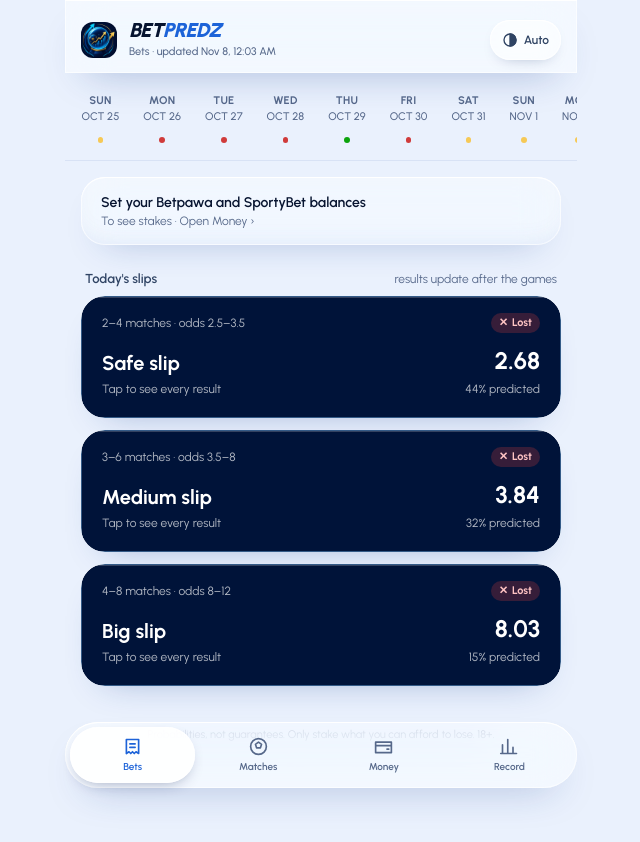
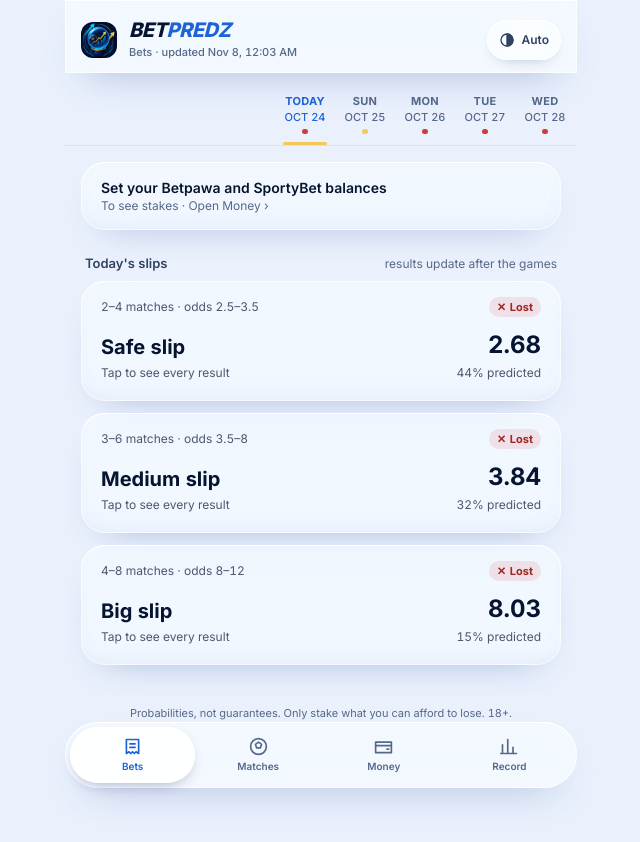
Before and after one commit to Lyzer10/betpred, a React (Vite) app in the folder web/: page / in a window 1280 px wide. Shown: the top 842 px of the page, without its empty margins (319-959 px from the left). Built offline with nearby package versions, Linux system fonts and the light colour scheme.

Commit message:
UI: slip cards full glass, Inter font back, date strip centred on today
Co-Authored-By: Claude Opus 5.5 <noreply@anthropic.com>

```diff
--- a/web/index.html
+++ b/web/index.html
@@ -8,7 +8,7 @@
     <link rel="apple-touch-icon" href="/icons/apple-touch-icon.png" />
     <link rel="preconnect" href="https://fonts.googleapis.com" />
     <link rel="preconnect" href="https://fonts.gstatic.com" crossorigin />
-    <link href="https://fonts.googleapis.com/css2?family=Urbanist:wght@400;500;600;700;800;900&display=swap" rel="stylesheet" />
+    <link href="https://fonts.googleapis.com/css2?family=Inter:wght@400;500;600;700;800&display=swap" rel="stylesheet" />
     <title>BetPredz</title>
   </head>
   <body>
--- a/web/src/index.css
+++ b/web/src/index.css
@@ -146,7 +146,7 @@
 }
 
 @theme inline {
-  --font-sans: "Urbanist", ui-sans-serif, system-ui, sans-serif;
+  --font-sans: "Inter", ui-sans-serif, system-ui, sans-serif;
   --color-bg: var(--bg);
   --color-surface: var(--surface);
   --color-surface-2: var(--surface-2);
@@ -222,18 +222,16 @@ input[type="number"] { -moz-appearance: textfield; }
   box-shadow: inset 0 1px 0 rgb(255 255 255 / 0.35), 0 8px 20px -10px var(--btn);
 }
 
+/* Slip header and past slips: part of the frosted card itself (no coloured block). */
 .slip-hero {
-  background: var(--hero-solid);
-  box-shadow: inset 0 1px 0 rgb(255 255 255 / 0.3), inset 0 0 0 1px rgb(255 255 255 / 0.08);
+  color: var(--ink);
+  background: transparent;
+  border-bottom: 1px solid var(--border);
 }
 
 .past-slip-card {
-  color: var(--past-slip-ink);
-  background: var(--past-slip-surface);
-  border: 1px solid var(--past-slip-border);
-  box-shadow: inset 0 1px 0 rgb(255 255 255 / 0.2), 0 14px 30px -24px rgb(0 40 120 / 0.8);
-  -webkit-backdrop-filter: blur(18px) saturate(170%);
-  backdrop-filter: blur(18px) saturate(170%);
+  color: var(--ink);
+  background: transparent;
 }
 
 .date-result-dot {
@@ -281,9 +279,9 @@ input[type="number"] { -moz-appearance: textfield; }
   font-weight: 650;
 }
 
-.past-slip-status-won { color: var(--hero-status-good); background: var(--hero-status-good-bg); }
-.past-slip-status-lost { color: var(--hero-status-critical); background: var(--hero-status-critical-bg); }
-.past-slip-status-pending { color: var(--hero-ink); background: rgb(255 255 255 / 0.13); }
+.past-slip-status-won { color: var(--good-ink); background: color-mix(in srgb, var(--good) 14%, transparent); }
+.past-slip-status-lost { color: var(--critical-ink); background: color-mix(in srgb, var(--critical) 12%, transparent); }
+.past-slip-status-pending { color: var(--ink-2); background: var(--surface-2); }
 
 .best-pick {
   width: 7.5rem;
@@ -325,8 +323,7 @@ input[type="number"] { -moz-appearance: textfield; }
 @media (prefers-reduced-transparency: reduce) {
   .glass-strong,
   .glass-light,
-  .glass-control,
-  .past-slip-card {
+  .glass-control {
     background: var(--bg);
     -webkit-backdrop-filter: none;
     backdrop-filter: none;
@@ -337,7 +334,6 @@ input[type="number"] { -moz-appearance: textfield; }
   .glass-strong,
   .glass-light,
   .glass-control { background: var(--bg); }
-  .past-slip-card { background: #0c2a6b; }
 }
 
 /* Live matches: a small pulsing dot. */
--- a/web/src/ui.tsx
+++ b/web/src/ui.tsx
@@ -147,24 +147,27 @@ export function DateStrip({ dates, selected, onSelect, markers }: {
     if (!strip) return;
     const focusIndex = dates.indexOf(selected && dates.includes(selected) ? selected : today);
     if (focusIndex < 0) return;
-    const buttons = strip.querySelectorAll<HTMLElement>("[data-date]");
-    const rightmost = buttons[Math.min(focusIndex + 2, buttons.length - 1)];
-    if (!rightmost) return;
-    strip.scrollLeft = Math.max(0, rightmost.offsetLeft + rightmost.offsetWidth - strip.clientWidth);
+    const focus = strip.querySelectorAll<HTMLElement>("[data-date]")[focusIndex];
+    if (!focus) return;
+    // The selected day (or today) sits in the middle of the strip.
+    strip.scrollLeft = Math.max(0, focus.offsetLeft + focus.offsetWidth / 2 - strip.clientWidth / 2);
   }, [dates, selected, today]);
   return (
-    <div ref={stripRef} className="no-scrollbar -mx-4 flex overflow-x-auto border-b border-border/70 px-2" role="tablist">
+    <div ref={stripRef} className="no-scrollbar relative -mx-4 flex overflow-x-auto border-b border-border/70" role="tablist"
+      style={{ paddingInline: "calc(50% - 1.875rem)" }}>
       {dates.map((d) => {
         const date = new Date(`${d}T12:00:00`);
         const active = d === selected;
         return (
           <button key={d} role="tab" data-date={d} aria-selected={active} onClick={() => onSelect(d)}
-            className={`relative shrink-0 px-3 pb-2.5 pt-1 text-center ${active ? "text-accent" : "text-ink-3"}`}>
-            <div className="text-[11px] font-bold tracking-wide">
+            className={`relative flex w-[3.75rem] shrink-0 flex-col items-center justify-start pb-2.5 pt-1 text-center ${active ? "text-accent" : "text-ink-3"}`}>
+            <div className="text-[11px] font-bold leading-4 tracking-wide">
               {d === today ? "TODAY" : date.toLocaleDateString(undefined, { weekday: "short" }).toUpperCase()}
             </div>
-            <div className="text-[11px] font-medium">{date.toLocaleDateString(undefined, { day: "numeric", month: "short" }).toUpperCase()}</div>
-            {markers?.[d] && <span aria-label={`${markers[d]} bets`} className={`date-result-dot date-result-${markers[d]} mt-1`} />}
+            <div className="text-[11px] font-medium leading-4">{date.toLocaleDateString(undefined, { day: "numeric", month: "short" }).toUpperCase()}</div>
+            <span className="mt-1 flex h-1.5 items-center">
+              {markers?.[d] && <span aria-label={`${markers[d]} bets`} className={`date-result-dot date-result-${markers[d]}`} />}
+            </span>
             {active && <span className="date-active-line absolute inset-x-2 bottom-0 h-[3px] rounded-full" />}
           </button>
         );
--- a/web/src/views/Matches.tsx
+++ b/web/src/views/Matches.tsx
@@ -381,7 +381,7 @@ function MatchDetail({ fixture, onBack }: { fixture: Fixture; onBack: () => void
     <div className="space-y-4">
       <button onClick={onBack} className="px-1 text-sm font-semibold text-accent">‹ Matches</button>
       <Card className="overflow-hidden">
-        <div className="bg-hero px-5 pb-5 pt-4 text-hero-ink">
+        <div className="slip-hero px-5 pb-5 pt-4">
           <div className="text-center text-xs opacity-70">{kickoffLabel(fixture.kickoff_utc)}</div>
           <div className="mt-4 grid grid-cols-[1fr_auto_1fr] items-start gap-2">
             <div className="flex flex-col items-center gap-2 text-center">
--- a/web/src/views/MatchesRedesign.tsx
+++ b/web/src/views/MatchesRedesign.tsx
@@ -152,7 +152,7 @@ function MatchPage({ fixture, tab, expected, onBack, onTab, onLeague }: { fixtur
     { id: "stats", label: "Stats" }, { id: "lineups", label: "Line-ups" }, ...(started ? [{ id: "overview" as MatchTab, label: "Overview" }] : [])];
   const shown: MatchTab = tab === "h2h" ? "stats" : tab === "overview" && !started ? "insights" : tab;
   return <div className="space-y-4"><button onClick={onBack} className="text-sm font-semibold text-accent">‹ Matches</button>
-    <Card className="overflow-hidden"><div className="bg-hero px-5 pb-5 pt-4 text-hero-ink"><div className="text-center text-xs opacity-70">{new Date(fixture.kickoff_utc).toLocaleString(undefined, { weekday: "short", day: "numeric", month: "short", hour: "2-digit", minute: "2-digit" })}</div><div className="mt-4 grid grid-cols-[1fr_auto_1fr] items-start gap-2"><TeamHero team={fixture.home} /><div className="pt-3 text-center">{fixture.markets.length ? <><b className="text-2xl">{fixture.expected_goals[0].toFixed(1)}–{fixture.expected_goals[1].toFixed(1)}</b><span className="block text-[11px] opacity-60">expected goals</span></> : <b className="text-sm">Prediction later</b>}</div><TeamHero team={fixture.away} /></div></div>{fixture.top_scorelines.length > 0 && <div className="flex items-center justify-between gap-2 px-4 py-3"><span className="text-xs text-ink-3">Likeliest scores</span><span className="flex gap-1.5">{fixture.top_scorelines.map((score) => <span key={score.score} className="rounded-lg bg-surface-2 px-2 py-1 text-xs font-bold">{score.score} <i className="not-italic text-ink-3">{pct(score.probability)}</i></span>)}</span></div>}</Card>
+    <Card className="overflow-hidden"><div className="slip-hero px-5 pb-5 pt-4"><div className="text-center text-xs opacity-70">{new Date(fixture.kickoff_utc).toLocaleString(undefined, { weekday: "short", day: "numeric", month: "short", hour: "2-digit", minute: "2-digit" })}</div><div className="mt-4 grid grid-cols-[1fr_auto_1fr] items-start gap-2"><TeamHero team={fixture.home} /><div className="pt-3 text-center">{fixture.markets.length ? <><b className="text-2xl">{fixture.expected_goals[0].toFixed(1)}–{fixture.expected_goals[1].toFixed(1)}</b><span className="block text-[11px] opacity-60">expected goals</span></> : <b className="text-sm">Prediction later</b>}</div><TeamHero team={fixture.away} /></div></div>{fixture.top_scorelines.length > 0 && <div className="flex items-center justify-between gap-2 px-4 py-3"><span className="text-xs text-ink-3">Likeliest scores</span><span className="flex gap-1.5">{fixture.top_scorelines.map((score) => <span key={score.score} className="rounded-lg bg-surface-2 px-2 py-1 text-xs font-bold">{score.score} <i className="not-italic text-ink-3">{pct(score.probability)}</i></span>)}</span></div>}</Card>
     <div role="tablist" aria-label="Match sections" className="no-scrollbar -mx-1 flex overflow-x-auto border-b border-border/70">{tabs.map((item) => <button key={item.id} role="tab" aria-selected={shown === item.id} onClick={() => onTab(item.id)} className={`shrink-0 border-b-2 px-3 py-2 text-xs font-semibold ${shown === item.id ? "border-accent text-accent" : "border-transparent text-ink-3"}`}>{item.label}</button>)}</div>
     {shown === "insights" && <Insights fixture={fixture} />}
     {shown === "form" && <FormAndTable fixture={fixture} onFullTable={onLeague} />}
--- a/web/src/views/Slips.tsx
+++ b/web/src/views/Slips.tsx
@@ -200,12 +200,12 @@ function SlipCard({ tier, slip, day, balances, placed, stakeFactor, staking, fix
   const liveSlip = useSlipLive(slip.legs);
   return (
     <Card className="overflow-hidden">
-      <div data-current-slip-hero className="slip-hero px-5 pb-5 pt-4 text-hero-ink">
+      <div data-current-slip-hero className="slip-hero px-5 pb-5 pt-4">
         <div className="flex items-center justify-between text-xs opacity-70">
           <span>{TIERS[tier].range}</span>
-          {slip.locked && (liveSlip ? <SlipLivePill legs={slip.legs} onDark />
-            : <span className="rounded-full bg-white/10 px-2 py-0.5 font-semibold">Locked · in play</span>)}
-          {!slip.locked && slip.final && <span className="rounded-full bg-white/10 px-2 py-0.5 font-semibold">✓ Final</span>}
+          {slip.locked && (liveSlip ? <SlipLivePill legs={slip.legs} />
+            : <span className="rounded-full bg-surface-2 px-2 py-0.5 font-semibold">Locked · in play</span>)}
+          {!slip.locked && slip.final && <span className="rounded-full bg-good/15 px-2 py-0.5 font-semibold text-good-ink">✓ Final</span>}
         </div>
         <div className="mt-3 flex items-end justify-between">
           <div>
```
Also changed, not shown: 2 other files (tests, documents, lock files or other folders).
